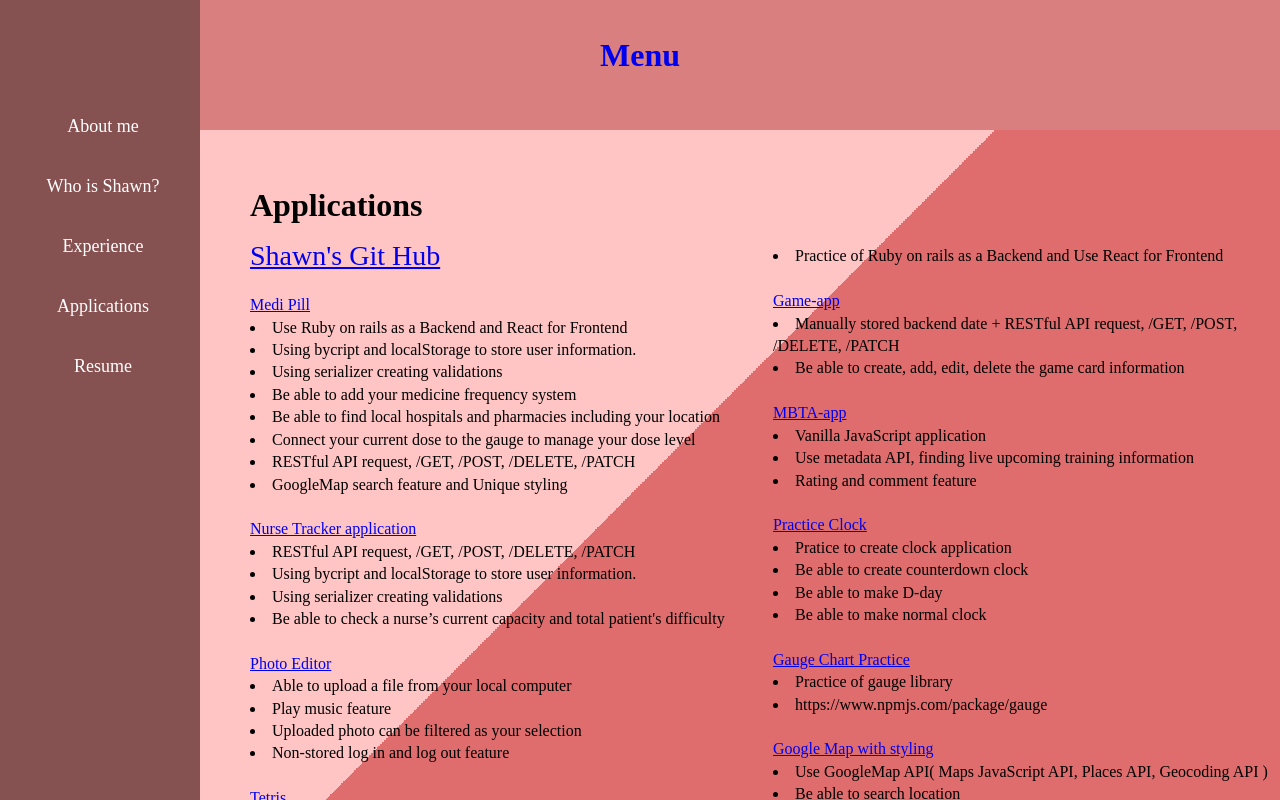
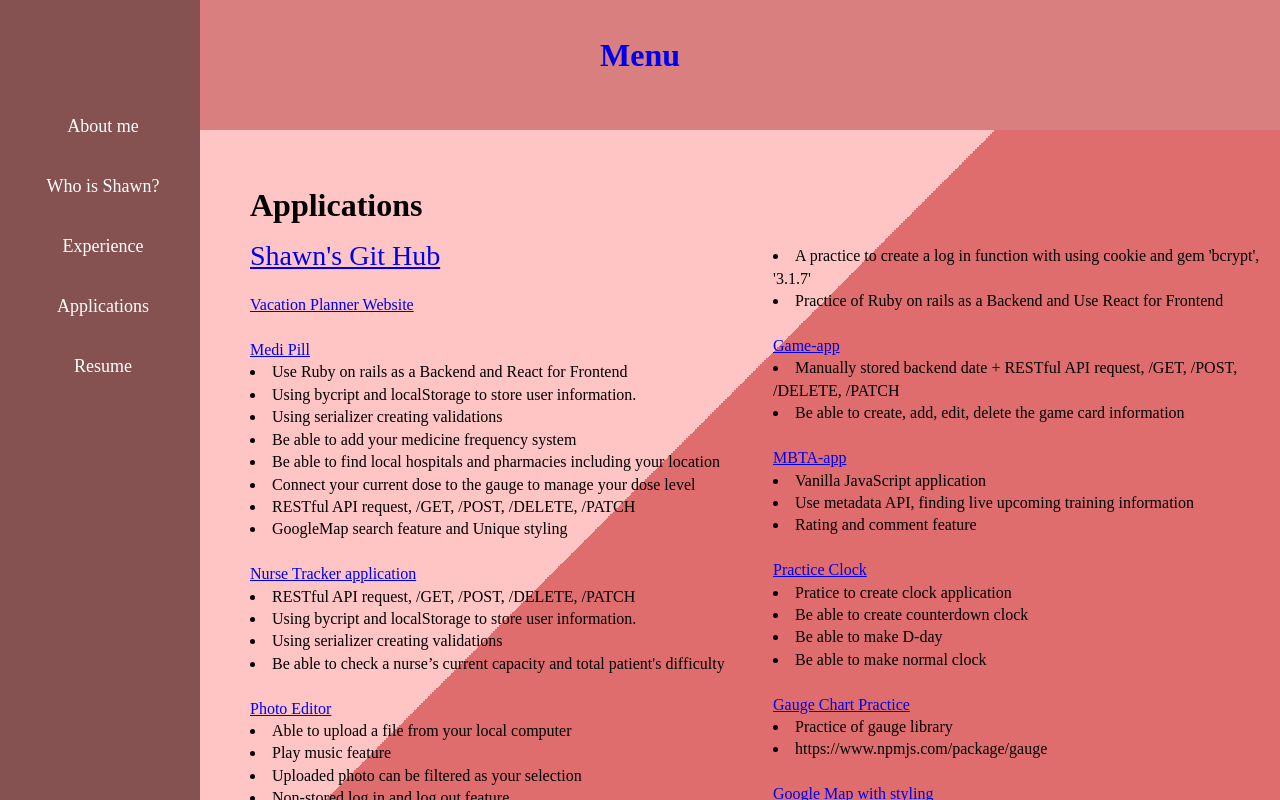
Before and after one commit to schoi0115/profile2023, a React (Create React App) app: page /page3 in a window 1280 px wide. Shown: the top 800 px of the page. Built offline with nearby package versions, Linux system fonts and the light colour scheme; the HTML template or start-up script is replaced by a standard one.

Commit message:
added new website

```diff
--- a/src/Page3.js
+++ b/src/Page3.js
@@ -14,6 +14,11 @@ function Page3() {
 
                 <br />
                 <br />
+
+                <a href= "https://schoi0115.github.io/v-planner/">{"Vacation Planner Website"} </a>
+
+            <br />
+            <br />
 
                 <a href= "https://github.com/schoi0115/medipill">{"Medi Pill"} </a>
                     <li>
```
